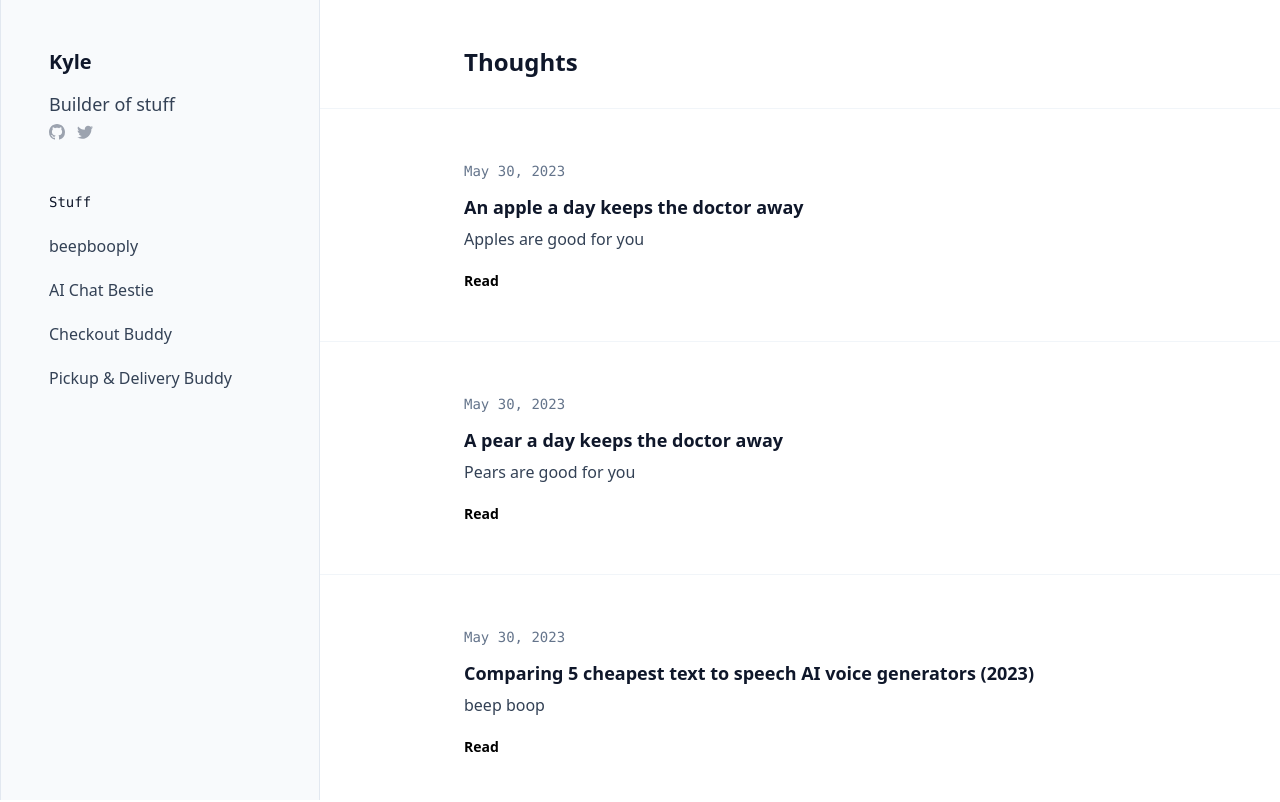
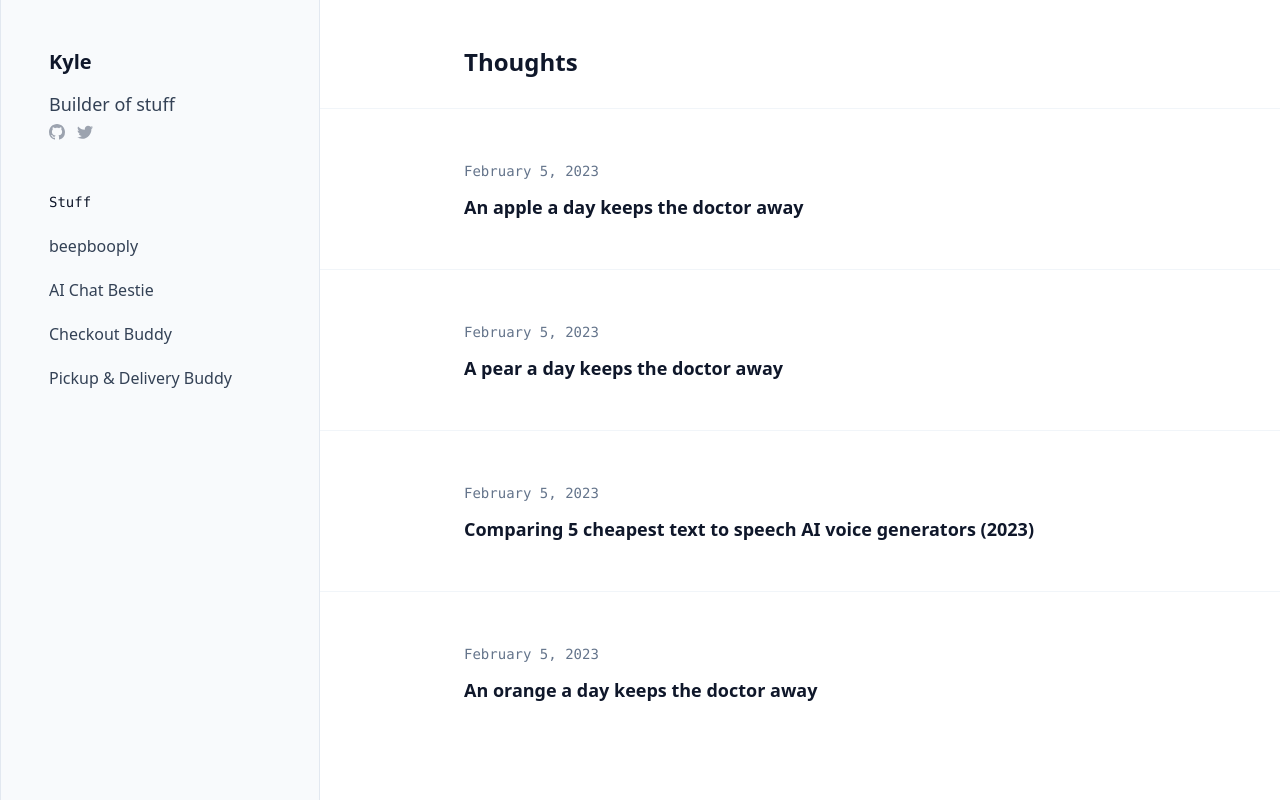
Before and after one commit to KTruong008/kylebuildsstuff, a SvelteKit app: page / in a window 1280 px wide. Shown: the top 802 px of the page. Built offline with nearby package versions, Linux system fonts and the light colour scheme.

Commit message:
css fixes

```diff
--- a/src/lib/shared/components/formatted-date.svelte
+++ b/src/lib/shared/components/formatted-date.svelte
@@ -1,14 +1,14 @@
 <script lang="ts">
-  export let date = new Date();
+  import { DateTime } from 'luxon';
+
+  // e.g. 2023-02-05
+  export let date = '';
   export let extraClasses = '';
 
-  const dateFormatter = new Intl.DateTimeFormat('en-US', {
-    year: 'numeric',
-    month: 'long',
-    day: 'numeric'
-  });
+  // e.g. February 5, 2023
+  const formattedDate = DateTime.fromISO(date).toLocaleString(DateTime.DATE_FULL);
 </script>
 
-<time datetime={date.toISOString()} class={extraClasses}>
-  {dateFormatter.format(date)}
+<time class={extraClasses}>
+  {formattedDate}
 </time>
--- a/src/routes/+layout.svelte
+++ b/src/routes/+layout.svelte
@@ -5,8 +5,6 @@
 
   import '../app.css';
   // import About from './about.svelte';
-
-  // export let socials = [['Spotify'], ['Apple Podcast'], ['Overcast'], ['RSS Feed']];
 
   let projects = [
     ['beepbooply', 'https://beepbooply.com'],
@@ -31,7 +29,11 @@
       <p class="text-xl font-bold text-slate-900">
         <a href="/">Kyle</a>
       </p>
-      <p class="mt-3 text-lg font-medium leading-8 text-slate-700">Builder of stuff</p>
+      <a href="/">
+        <p class="mt-3 text-lg font-medium leading-8 text-slate-700">
+          Builder of stuff
+        </p>
+      </a>
       <div class="mt-1 flex justify-center lg:justify-start">
         <a
           href={GITHUB_URL}
@@ -73,20 +75,10 @@
                 class="group flex items-center hover:text-blue-500 hover:underline"
                 aria-label={label}
               >
-                <!-- <Icon class="h-8 w-8 fill-slate-400 group-hover:fill-slate-600" /> -->
                 <span class="hidden sm:block">{label}</span>
               </a>
             </li>
           {/each}
-
-          <!-- {#each socials as social}
-          <li class="flex">
-            <a href="/" class="group flex items-center">
-              <social[1] class="h-8 w-8 fill-slate-400 group-hover:fill-slate-600" />
-              <span class="hidden sm:block">{social[0]}</span>
-            </a>
-          </li>
-        {/each} -->
         </ul>
       </section>
     </div>
--- a/src/routes/post-card.svelte
+++ b/src/routes/post-card.svelte
@@ -3,35 +3,23 @@
   import FormattedDate from '../lib/shared/components/formatted-date.svelte';
 
   export let post: any;
-
-  let date = new Date();
 </script>
 
-<article aria-labelledby={`episode-${post.id}-title`} class="py-10 sm:py-12">
+<article aria-labelledby={`${post?.title}`} class="py-10 sm:py-12">
   <Container>
     <div class="flex flex-col items-start">
       <h2
-        id={`episode-${post.date}-title`}
-        class="mt-2 text-lg font-bold text-slate-900"
+        class="mt-2 text-lg font-bold text-slate-900 hover:text-blue-500 hover:underline"
       >
         <a href={`${post.url}`}>{post.title}</a>
       </h2>
       <FormattedDate
-        {date}
+        date={post?.date || ''}
         extraClasses="order-first font-mono text-sm leading-7 text-slate-500"
       />
-      <p class="mt-1 text-base leading-7 text-slate-700">
+      <!-- <p class="mt-1 text-base leading-7 text-slate-700">
         {post.description}
-      </p>
-      <div class="mt-4 flex items-center gap-4">
-        <a
-          href={`${post.url}`}
-          class="flex items-center text-sm font-bold leading-6 text-black-500 hover:text-black-700 active:text-black-900 hover:text-blue-500 hover:underline"
-          aria-label={`Show notes for episode ${post.title}`}
-        >
-          Read
-        </a>
-      </div>
+      </p> -->
     </div>
   </Container>
 </article>
--- a/src/routes/post.svelte
+++ b/src/routes/post.svelte
@@ -4,7 +4,7 @@
 
   export let title = '';
   export let description = '';
-  export let published = '';
+  export let date = '';
 </script>
 
 <article class="py-16">
@@ -15,15 +15,15 @@
           <h1 class="mt-2 text-4xl font-bold text-slate-900">
             {title}
           </h1>
-          <!-- <FormattedDate
-            date={new Date(published)}
+          <FormattedDate
+            {date}
             extraClasses="order-first font-mono text-sm leading-7 text-slate-500"
-          /> -->
+          />
         </div>
       </div>
-      <p class="mt-3 text-lg font-medium leading-8 text-slate-700">
+      <!-- <p class="mt-3 text-lg font-medium leading-8 text-slate-700">
         {description}
-      </p>
+      </p> -->
     </header>
     <hr class="my-12 border-gray-200" />
     <div
```
Also changed, not shown: src/routes/a-pear-a-day-keeps-the-doctor-away/+page.md (+1 -1 lines), src/routes/an-apple-a-day-keeps-the-doctor-away/+page.md (+1 -1 lines), src/routes/an-orange-a-day-keeps-the-doctor-away/+page.md (+1 -1 lines), src/routes/comparing-5-best-cheapest-text-to-speech-ai-voice-generators-2023/+page.md (+1 -1 lines).
